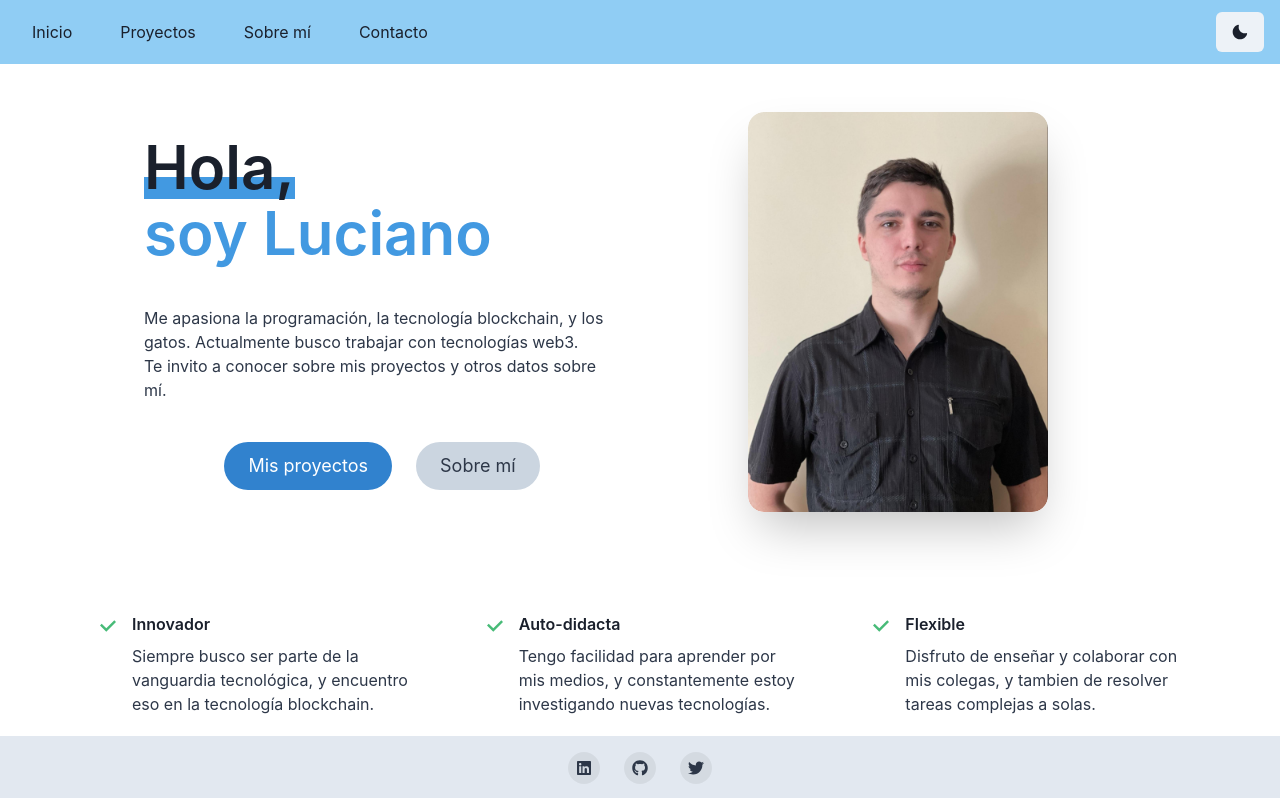
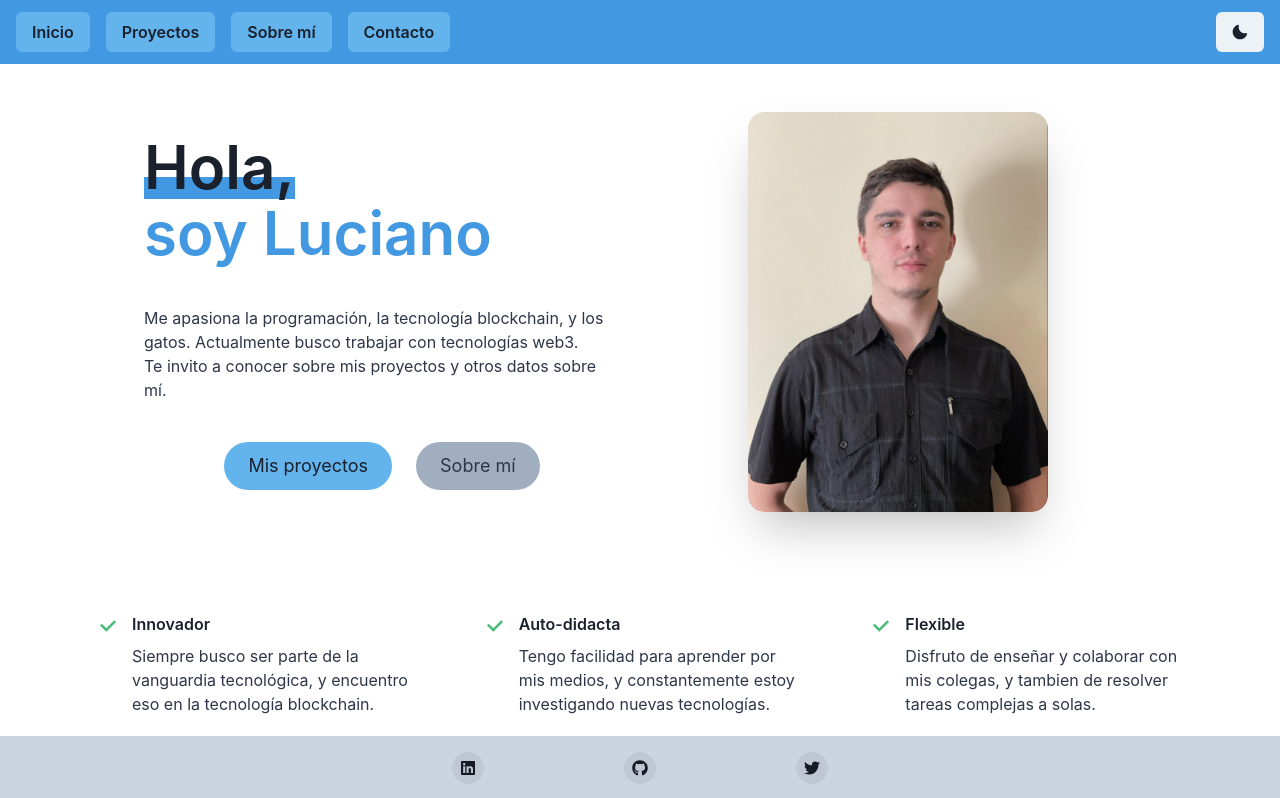
Before and after one commit to luloxi/portfolio-lulox, a Next.js app: page / in a window 1280 px wide. Shown: the top 798 px of the page. Built offline with nearby package versions, Linux system fonts and the light colour scheme.

Commit message:
Improved dark mode and some stylings

```diff
--- a/src/components/ContactForm.jsx
+++ b/src/components/ContactForm.jsx
@@ -53,7 +53,7 @@ export default function ContactTest() {
             bg="gray.700"
             color="white"
             borderRadius="lg"
-            m={{ sm: 4, md: 2, lg: 8 }}
+            m={{ sm: 4, md: 2, lg: 2, xl: 8 }}
             p={{ sm: 5, md: 5, lg: 5 }}
           >
             <Box p={4}>
--- a/src/components/Footer.tsx
+++ b/src/components/Footer.tsx
@@ -46,8 +46,8 @@ const SocialButton = ({
 export default function Footer() {
   return (
     <Box
-      bg={useColorModeValue("gray.200", "gray.900")}
-      color={useColorModeValue("gray.700", "gray.200")}
+      bg={useColorModeValue("gray.300", "gray.900")}
+      color={useColorModeValue("gray.900", "gray.200")}
       position="fixed"
       left="0"
       right="0"
@@ -56,8 +56,9 @@ export default function Footer() {
       height="64px"
     >
       <Container
+        // border={"1px solid red"}
         as={Stack}
-        maxW={"6xl"}
+        maxW={"container.sm"}
         py={4}
         direction={{ base: "column", md: "row" }}
         spacing={4}
@@ -66,7 +67,13 @@ export default function Footer() {
         align={{ base: "center", md: "center" }}
       >
         {/* <Text>© 2022 Chakra Templates. All rights reserved</Text> */}
-        <Stack direction={"row"} spacing={6}>
+        <Stack
+          direction={"row"}
+          spacing={6}
+          w="full"
+          // border="1px solid blue"
+          justify={"space-evenly"}
+        >
           <SocialButton
             label={"LinkedIn"}
             href={"https://www.linkedin.com/in/lulox/"}
--- a/src/components/Hero.tsx
+++ b/src/components/Hero.tsx
@@ -69,9 +69,11 @@ export default function Hero() {
                 size={"lg"}
                 fontWeight={"normal"}
                 px={6}
-                colorScheme={"red"}
-                bg={"blue.500"}
-                _hover={{ bg: "blue.300" }}
+                color={useColorModeValue("gray.800", "gray.300")}
+                // color={"white"}
+                // colorScheme={"red"}
+                bg={useColorModeValue("blue.300", "blue.700")}
+                _hover={{ bg: useColorModeValue("blue.200", "blue.600") }}
               >
                 Mis proyectos
               </Button>
@@ -83,8 +85,8 @@ export default function Hero() {
                 fontWeight={"normal"}
                 px={6}
                 color={useColorModeValue("gray.700", "gray.300")}
-                bg={useColorModeValue("gray.300", "gray.700")}
-                _hover={{ bg: "gray.300" }}
+                bg={useColorModeValue("gray.400", "gray.700")}
+                _hover={{ bg: useColorModeValue("gray.300", "gray.600") }}
                 //   leftIcon={<PlayIcon h={4} w={4} color={"gray.300"} />}
               >
                 Sobre mí
--- a/src/components/NavBar.tsx
+++ b/src/components/NavBar.tsx
@@ -26,9 +26,12 @@ const NavLink = ({ children, href }: { children: ReactNode; href: string }) => (
     px={4}
     py={2}
     rounded={"md"}
+    bg={useColorModeValue("blue.300", "blue.700")}
+    color={useColorModeValue("gray.800", "gray.200")}
+    fontWeight={"600"}
     _hover={{
       textDecoration: "none",
-      bg: useColorModeValue("blue.100", "blue.700"),
+      bg: useColorModeValue("blue.100", "blue.500"),
     }}
     href={`${href}`}
   >
@@ -42,7 +45,7 @@ export default function NavBar() {
 
   return (
     <>
-      <Box bg={useColorModeValue("blue.200", "blue.800")} px={4}>
+      <Box bg={useColorModeValue("blue.400", "blue.800")} px={4}>
         <Flex h={16} alignItems={"center"} justifyContent={"space-between"}>
           {/* Button for mobile */}
           <IconButton
```
